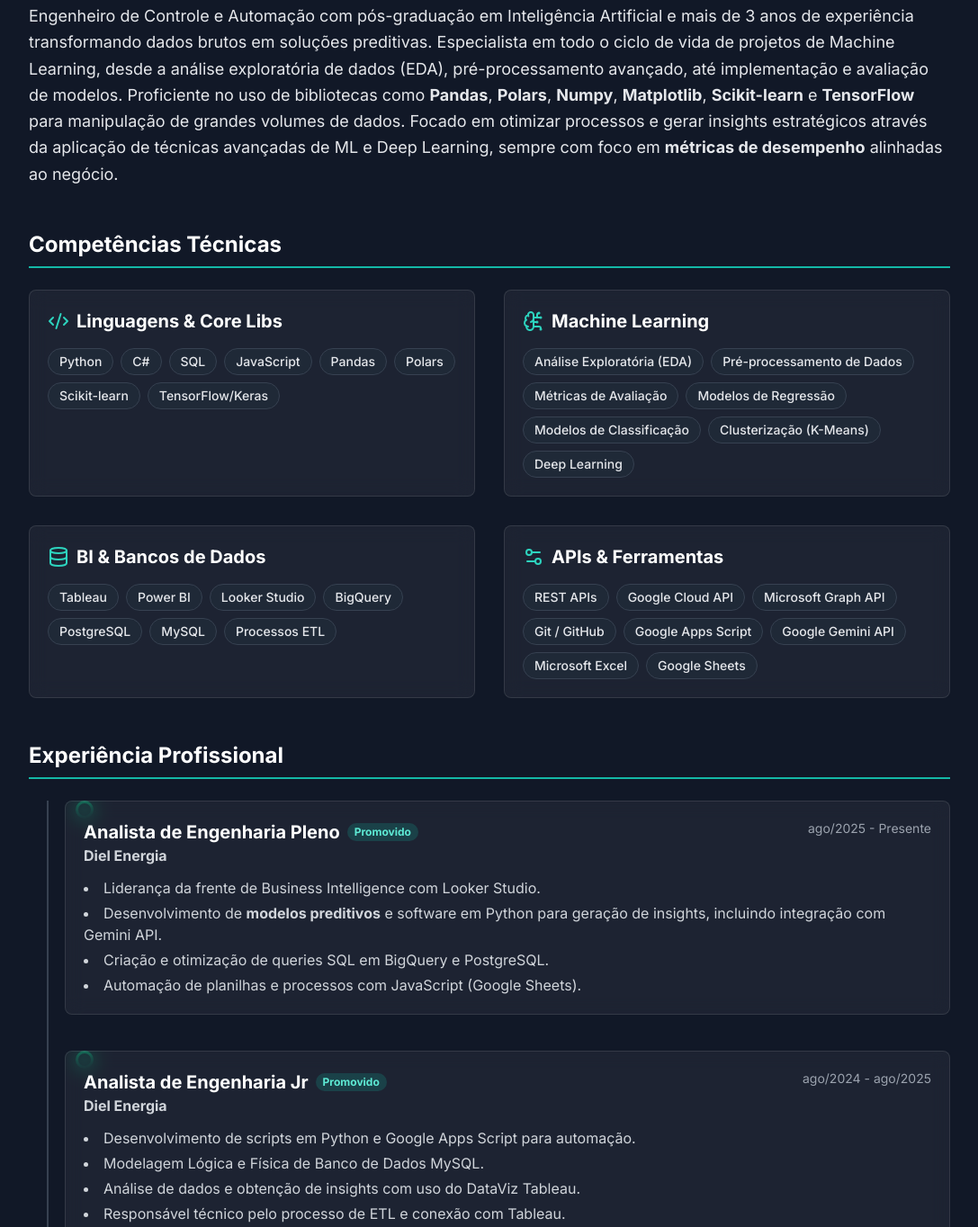
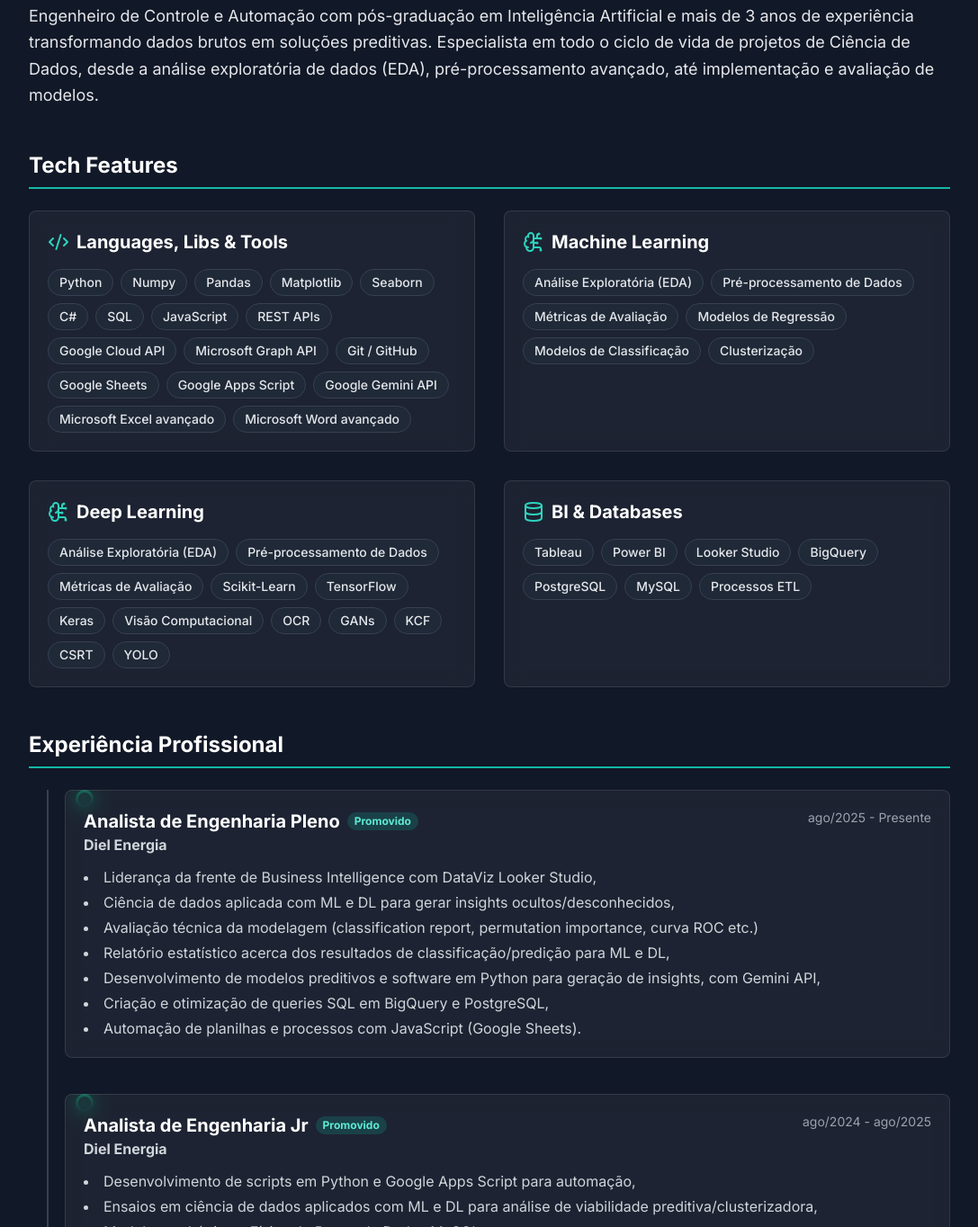
Before and after one commit to GustavoLimaMartins/CurriculumGustavoLimaMartins, a plain HTML site: page index.html in a window 1280 px wide. Shown: the part 381-1745 px from the top of the page at 90% size, without its empty margins (96-1183 px from the left). Drawn offline with nearby package versions, Linux system fonts and the light colour scheme.

Commit message:
update(ml_dl_infos): Novas tecnologias aprendidas na CD

```diff
--- a/index.html
+++ b/index.html
@@ -74,9 +74,9 @@
         <header class="text-center py-8">
             <h1 class="text-4xl md:text-5xl font-black text-white typing-effect whitespace-normal inline-block">Gustavo Lima Martins</h1>
             <h2 class="text-xl md:text-2xl font-semibold text-teal-400 mt-2">Ciência e Análise de Dados</h2>
-            <p class="text-lg text-gray-300 mt-1">Especialista em IA, Machine Learning e Deep Learning</p>
+            <p class="text-lg text-gray-300 mt-1">Especializando em IA, Machine Learning e Deep Learning</p>
             <div class="flex justify-center space-x-4 mt-4">
-                <a href="mailto:godisgoodever.bygulima@gmail.com" class="text-gray-400 hover:text-teal-400 transition"><i data-lucide="mail" class="w-6 h-6"></i></a>
+                <a href="mailto:gustavolimamartins2018@gmail.com" class="text-gray-400 hover:text-teal-400 transition"><i data-lucide="mail" class="w-6 h-6"></i></a>
                 <a href="https://www.linkedin.com/in/gulimartins" target="_blank" class="text-gray-400 hover:text-teal-400 transition"><i data-lucide="linkedin" class="w-6 h-6"></i></a>
                 <a href="https://github.com/GustavoLimaMartins" target="_blank" class="text-gray-400 hover:text-teal-400 transition"><i data-lucide="github" class="w-6 h-6"></i></a>
             </div>
@@ -86,24 +86,33 @@
             <section id="about">
                 <h3 class="text-2xl font-bold text-white mb-4 border-b-2 border-teal-500 pb-2">Resumo Profissional</h3>
                 <p class="text-lg leading-relaxed">
-                    Engenheiro de Controle e Automação com pós-graduação em Inteligência Artificial e mais de 3 anos de experiência transformando dados brutos em soluções preditivas. Especialista em todo o ciclo de vida de projetos de Machine Learning, desde a análise exploratória de dados (EDA), pré-processamento avançado, até implementação e avaliação de modelos. Proficiente no uso de bibliotecas como <strong>Pandas</strong>, <strong>Polars</strong>, <strong>Numpy</strong>, <strong>Matplotlib</strong>, <strong>Scikit-learn</strong> e <strong>TensorFlow</strong> para manipulação de grandes volumes de dados. Focado em otimizar processos e gerar insights estratégicos através da aplicação de técnicas avançadas de ML e Deep Learning, sempre com foco em <strong>métricas de desempenho</strong> alinhadas ao negócio.
+                    Engenheiro de Controle e Automação com pós-graduação em Inteligência Artificial e mais de 3 anos de experiência transformando dados brutos em soluções preditivas. Especialista em todo o ciclo de vida de projetos de Ciência de Dados, desde a análise exploratória de dados (EDA), pré-processamento avançado, até implementação e avaliação de modelos.
                 </p>
             </section>
 
             <section id="skills">
-                <h3 class="text-2xl font-bold text-white mb-6 border-b-2 border-teal-500 pb-2">Competências Técnicas</h3>
+                <h3 class="text-2xl font-bold text-white mb-6 border-b-2 border-teal-500 pb-2">Tech Features</h3>
                 <div class="grid grid-cols-1 md:grid-cols-2 gap-8">
                     <div class="glass-effect p-5 rounded-lg">
-                        <h4 class="text-xl font-bold text-white mb-4 flex items-center"><i data-lucide="code-2" class="w-6 h-6 mr-2 text-teal-400"></i>Linguagens & Core Libs</h4>
+                        <h4 class="text-xl font-bold text-white mb-4 flex items-center"><i data-lucide="code-2" class="w-6 h-6 mr-2 text-teal-400"></i>Languages, Libs & Tools</h4>
                         <div class="flex flex-wrap gap-2">
                             <span class="skill-badge px-3 py-1 rounded-full text-sm font-medium">Python</span>
+                            <span class="skill-badge px-3 py-1 rounded-full text-sm font-medium">Numpy</span>
+                            <span class="skill-badge px-3 py-1 rounded-full text-sm font-medium">Pandas</span>
+                            <span class="skill-badge px-3 py-1 rounded-full text-sm font-medium">Matplotlib</span>
+                            <span class="skill-badge px-3 py-1 rounded-full text-sm font-medium">Seaborn</span>
                             <span class="skill-badge px-3 py-1 rounded-full text-sm font-medium">C#</span>
                             <span class="skill-badge px-3 py-1 rounded-full text-sm font-medium">SQL</span>
                             <span class="skill-badge px-3 py-1 rounded-full text-sm font-medium">JavaScript</span>
-                            <span class="skill-badge px-3 py-1 rounded-full text-sm font-medium">Pandas</span>
-                            <span class="skill-badge px-3 py-1 rounded-full text-sm font-medium">Polars</span>
-                            <span class="skill-badge px-3 py-1 rounded-full text-sm font-medium">Scikit-learn</span>
-                            <span class="skill-badge px-3 py-1 rounded-full text-sm font-medium">TensorFlow/Keras</span>
+                            <span class="skill-badge px-3 py-1 rounded-full text-sm font-medium">REST APIs</span>
+                            <span class="skill-badge px-3 py-1 rounded-full text-sm font-medium">Google Cloud API</span>
+                            <span class="skill-badge px-3 py-1 rounded-full text-sm font-medium">Microsoft Graph API</span>
+                            <span class="skill-badge px-3 py-1 rounded-full text-sm font-medium">Git / GitHub</span>
+                            <span class="skill-badge px-3 py-1 rounded-full text-sm font-medium">Google Sheets</span>
+                            <span class="skill-badge px-3 py-1 rounded-full text-sm font-medium">Google Apps Script</span>
+                            <span class="skill-badge px-3 py-1 rounded-full text-sm font-medium">Google Gemini API</span>
+                            <span class="skill-badge px-3 py-1 rounded-full text-sm font-medium">Microsoft Excel avançado</span>
+                            <span class="skill-badge px-3 py-1 rounded-full text-sm font-medium">Microsoft Word avançado</span>
                         </div>
                     </div>
                     <div class="glass-effect p-5 rounded-lg">
@@ -114,12 +123,28 @@
                             <span class="skill-badge px-3 py-1 rounded-full text-sm font-medium">Métricas de Avaliação</span>
                             <span class="skill-badge px-3 py-1 rounded-full text-sm font-medium">Modelos de Regressão</span>
                             <span class="skill-badge px-3 py-1 rounded-full text-sm font-medium">Modelos de Classificação</span>
-                            <span class="skill-badge px-3 py-1 rounded-full text-sm font-medium">Clusterização (K-Means)</span>
-                            <span class="skill-badge px-3 py-1 rounded-full text-sm font-medium">Deep Learning</span>
+                            <span class="skill-badge px-3 py-1 rounded-full text-sm font-medium">Clusterização</span>
                         </div>
                     </div>
                     <div class="glass-effect p-5 rounded-lg">
-                        <h4 class="text-xl font-bold text-white mb-4 flex items-center"><i data-lucide="database" class="w-6 h-6 mr-2 text-teal-400"></i>BI & Bancos de Dados</h4>
+                        <h4 class="text-xl font-bold text-white mb-4 flex items-center"><i data-lucide="brain-circuit" class="w-6 h-6 mr-2 text-teal-400"></i>Deep Learning</h4>
+                        <div class="flex flex-wrap gap-2">
+                            <span class="skill-badge px-3 py-1 rounded-full text-sm font-medium">Análise Exploratória (EDA)</span>
+                            <span class="skill-badge px-3 py-1 rounded-full text-sm font-medium">Pré-processamento de Dados</span>
+                            <span class="skill-badge px-3 py-1 rounded-full text-sm font-medium">Métricas de Avaliação</span>
+                            <span class="skill-badge px-3 py-1 rounded-full text-sm font-medium">Scikit-Learn</span>
+                            <span class="skill-badge px-3 py-1 rounded-full text-sm font-medium">TensorFlow</span>
+                            <span class="skill-badge px-3 py-1 rounded-full text-sm font-medium">Keras</span>
+                            <span class="skill-badge px-3 py-1 rounded-full text-sm font-medium">Visão Computacional</span>
+                            <span class="skill-badge px-3 py-1 rounded-full text-sm font-medium">OCR</span>
+                            <span class="skill-badge px-3 py-1 rounded-full text-sm font-medium">GANs</span>
+                            <span class="skill-badge px-3 py-1 rounded-full text-sm font-medium">KCF</span>
+                            <span class="skill-badge px-3 py-1 rounded-full text-sm font-medium">CSRT</span>
+                            <span class="skill-badge px-3 py-1 rounded-full text-sm font-medium">YOLO</span>
+                        </div>
+                    </div>
+                    <div class="glass-effect p-5 rounded-lg">
+                        <h4 class="text-xl font-bold text-white mb-4 flex items-center"><i data-lucide="database" class="w-6 h-6 mr-2 text-teal-400"></i>BI & Databases</h4>
                         <div class="flex flex-wrap gap-2">
                             <span class="skill-badge px-3 py-1 rounded-full text-sm font-medium">Tableau</span>
                             <span class="skill-badge px-3 py-1 rounded-full text-sm font-medium">Power BI</span>
@@ -128,19 +153,6 @@
                             <span class="skill-badge px-3 py-1 rounded-full text-sm font-medium">PostgreSQL</span>
                              <span class="skill-badge px-3 py-1 rounded-full text-sm font-medium">MySQL</span>
                             <span class="skill-badge px-3 py-1 rounded-full text-sm font-medium">Processos ETL</span>
-                        </div>
-                    </div>
-                    <div class="glass-effect p-5 rounded-lg">
-                        <h4 class="text-xl font-bold text-white mb-4 flex items-center"><i data-lucide="settings-2" class="w-6 h-6 mr-2 text-teal-400"></i>APIs & Ferramentas</h4>
-                        <div class="flex flex-wrap gap-2">
-                            <span class="skill-badge px-3 py-1 rounded-full text-sm font-medium">REST APIs</span>
-                            <span class="skill-badge px-3 py-1 rounded-full text-sm font-medium">Google Cloud API</span>
-                            <span class="skill-badge px-3 py-1 rounded-full text-sm font-medium">Microsoft Graph API</span>
-                            <span class="skill-badge px-3 py-1 rounded-full text-sm font-medium">Git / GitHub</span>
-                            <span class="skill-badge px-3 py-1 rounded-full text-sm font-medium">Google Apps Script</span>
-                            <span class="skill-badge px-3 py-1 rounded-full text-sm font-medium">Google Gemini API</span>
-                            <span class="skill-badge px-3 py-1 rounded-full text-sm font-medium">Microsoft Excel</span>
-                            <span class="skill-badge px-3 py-1 rounded-full text-sm font-medium">Google Sheets</span>
                         </div>
                     </div>
                 </div>
@@ -160,9 +172,12 @@
                                 <span class="text-sm text-gray-400">ago/2025 - Presente</span>
                             </div>
                             <ul class="mt-3 list-disc list-inside text-gray-300 space-y-1">
-                                <li>Liderança da frente de Business Intelligence com Looker Studio.</li>
-                                <li>Desenvolvimento de <strong>modelos preditivos</strong> e software em Python para geração de insights, incluindo integração com Gemini API.</li>
-                                <li>Criação e otimização de queries SQL em BigQuery e PostgreSQL.</li>
+                                <li>Liderança da frente de Business Intelligence com DataViz Looker Studio,</li>
+                                <li>Ciência de dados aplicada com ML e DL para gerar insights ocultos/desconhecidos,</li>
+                                <li>Avaliação técnica da modelagem (classification report, permutation importance, curva ROC etc.)</li>
+                                <li>Relatório estatístico acerca dos resultados de classificação/predição para ML e DL,</li>
+                                <li>Desenvolvimento de modelos preditivos e software em Python para geração de insights, com Gemini API,</li>
+                                <li>Criação e otimização de queries SQL em BigQuery e PostgreSQL,</li>
                                 <li>Automação de planilhas e processos com JavaScript (Google Sheets).</li>
                             </ul>
                         </div>
@@ -178,9 +193,10 @@
                                 <span class="text-sm text-gray-400">ago/2024 - ago/2025</span>
                             </div>
                             <ul class="mt-3 list-disc list-inside text-gray-300 space-y-1">
-                                <li>Desenvolvimento de scripts em Python e Google Apps Script para automação.</li>
-                                <li>Modelagem Lógica e Física de Banco de Dados MySQL.</li>
-                                <li>Análise de dados e obtenção de insights com uso do DataViz Tableau.</li>
+                                <li>Desenvolvimento de scripts em Python e Google Apps Script para automação,</li>
+                                <li>Ensaios em ciência de dados aplicados com ML e DL para análise de viabilidade preditiva/clusterizadora,</li>
+                                <li>Modelagem Lógica e Física de Banco de Dados MySQL,</li>
+                                <li>Análise de dados e obtenção de insights com uso do DataViz Tableau,</li>
                                 <li>Responsável técnico pelo processo de ETL e conexão com Tableau.</li>
                             </ul>
                         </div>
@@ -196,7 +212,8 @@
                                 <span class="text-sm text-gray-400">jan/2023 - jul/2024</span>
                             </div>
                             <ul class="mt-3 list-disc list-inside text-gray-300 space-y-1">
-                                <li>Criação de dashboards para análise de dados em Power BI com DAX.</li>
+                                <li>Criação de dashboards para análise de dados com DAX avançada,</li>
+                                <li>Modelagem relacional e lógica entre datasets com DataViz Power BI,</li>
                                 <li>Automação da integração entre plataformas (OMIE, Field Control) e Google Sheets.</li>
                             </ul>
                         </div>
@@ -212,9 +229,10 @@
                                 <span class="text-sm text-gray-400">jan/2018 - dez/2018</span>
                             </div>
                             <ul class="mt-3 list-disc list-inside text-gray-300 space-y-1">
-                                <li>Desenvolvimento de projetos para automação de instrumentos de medição.</li>
-                                <li>Utilização do software LabView para criar automatismos para laboratórios.</li>
-                                <li>Fiscalização e calibração de equipamentos seguindo normas ISO e INMETRO.</li>
+                                <li>Desenvolvimento de projetos para automação de instrumentos de medição,</li>
+                                <li>Utilização do software LabView para criar automatismos para laboratórios,</li>
+                                <li>Fiscalização e calibração de equipamentos seguindo normas ISO e INMETRO,</li>
+                                <li>Análise de dados de medições e elaboração de relatórios técnicos com uso do LabView.</li>
                             </ul>
                         </div>
                     </div>
@@ -231,7 +249,7 @@
                                 <h4 class="text-lg font-bold text-white">Previsão End-to-End de Dengue</h4>
                                 <a href="https://github.com/GustavoLimaMartins/END-TO-END-DENGUE-PREDICTION" target="_blank" class="text-gray-400 hover:text-teal-400 transition"><i data-lucide="github" class="w-5 h-5"></i></a>
                             </div>
-                            <p class="text-sm text-gray-300 leading-relaxed">Projeto de ML para prever casos (leve, moderado e grave) de dengue usando dados do <strong>SINAN/DATASUS (2019-2024)</strong>. Inclui ETL, pré-processamento, EDA e tunagem de modelos (XGBoost, RandomForest).</p>
+                            <p class="text-sm text-gray-300 leading-relaxed">Projeto de ML e DL para prever casos (leve, moderado e grave) de dengue usando dados do <strong>SINAN/DATASUS (2019-2024)</strong>. Inclui ETL, pré-processamento, EDA e tunagem de modelos (XGBoost, RandomForest).</p>
                         </div>
                     </div>
 
@@ -392,7 +410,7 @@
                 <h3 class="text-2xl font-bold text-white mb-6 border-b-2 border-teal-500 pb-2">Formação Acadêmica</h3>
                 <div class="space-y-6">
                     <div class="glass-effect p-5 rounded-lg">
-                        <h4 class="text-xl font-bold text-white">Pós-graduação em Inteligência Artificial para Desenvolvedores</h4>
+                        <h4 class="text-xl font-bold text-white">Pós-graduação em Inteligência Artificial aplicada à Ciência de Dados</h4>
                         <p class="text-md font-semibold text-gray-300">FIAP</p>
                         <p class="text-sm text-gray-400">ago/2025 - jun/2026</p>
                     </div>
```
